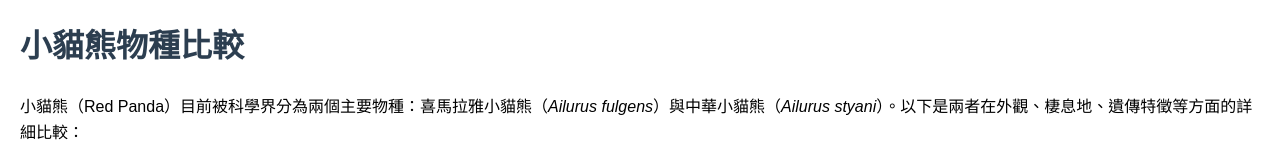
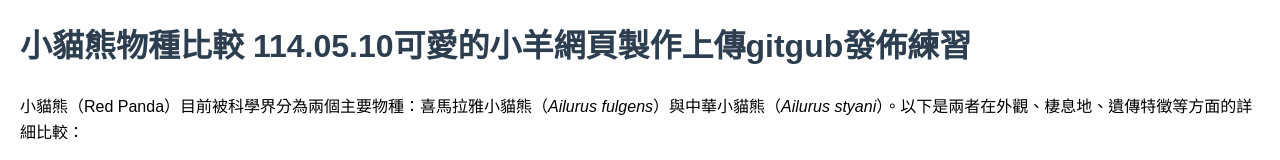
Before and after one commit to ycul718/ycul718.github.io, a plain HTML site: page index.html in a window 1280 px wide. Shown: the top 160 px of the page. Drawn offline with Linux system fonts and the light colour scheme.

Commit message:
Add files via upload

```diff
--- a/index.html
+++ b/index.html
@@ -2,7 +2,7 @@
 <html lang="zh-Hant">
 <head>
     <meta charset="UTF-8">
-    <title>小貓熊物種比較        114.05.10可愛的小羊網頁製作上傳gitgub發佈練習</title>
+    <title>小貓熊物種比較</title>
     <style>
         body {
             font-family: Arial, sans-serif;
@@ -55,7 +55,7 @@
     </style>
 </head>
 <body>
-    <h1>小貓熊物種比較</h1>
+    <h1>小貓熊物種比較  114.05.10可愛的小羊網頁製作上傳gitgub發佈練習</h1>
     <p>小貓熊（Red Panda）目前被科學界分為兩個主要物種：喜馬拉雅小貓熊（<em>Ailurus fulgens</em>）與中華小貓熊（<em>Ailurus styani</em>）。以下是兩者在外觀、棲息地、遺傳特徵等方面的詳細比較：</p>
 
     <div class="image-container">
```
